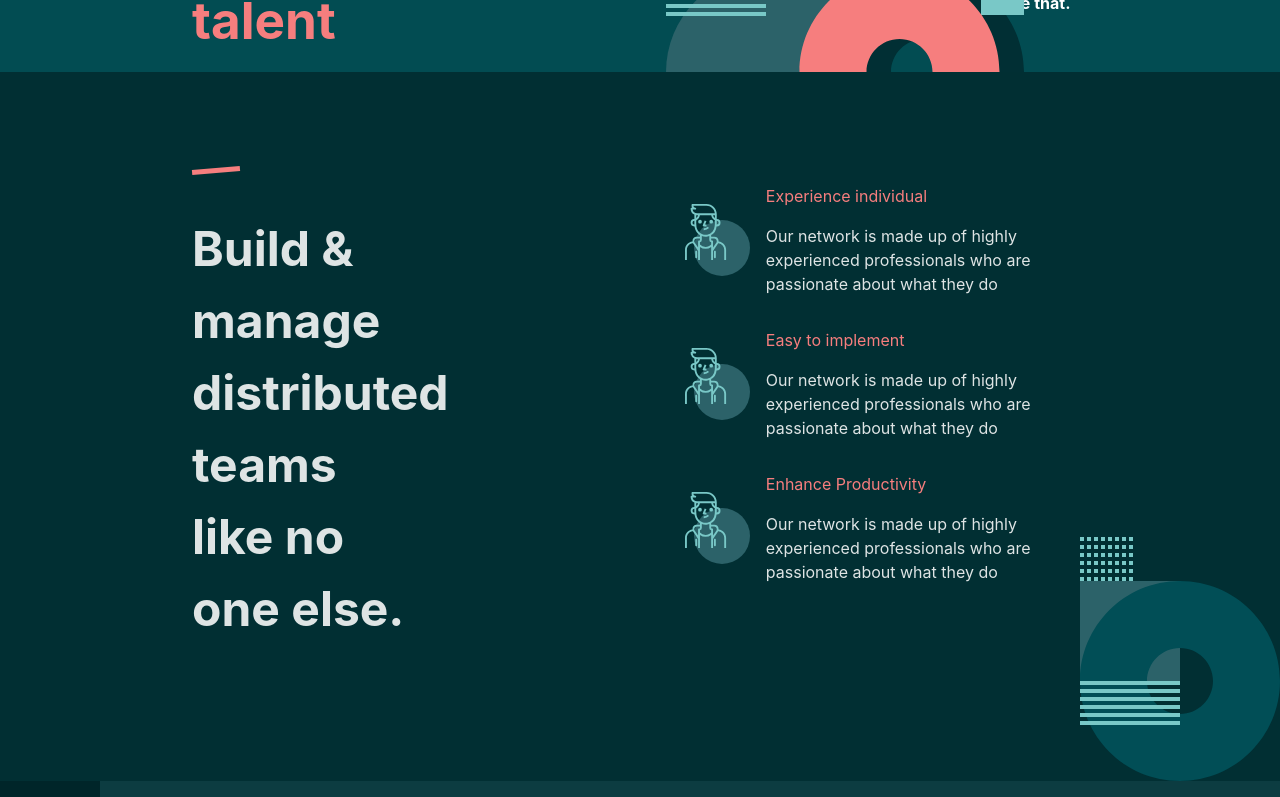
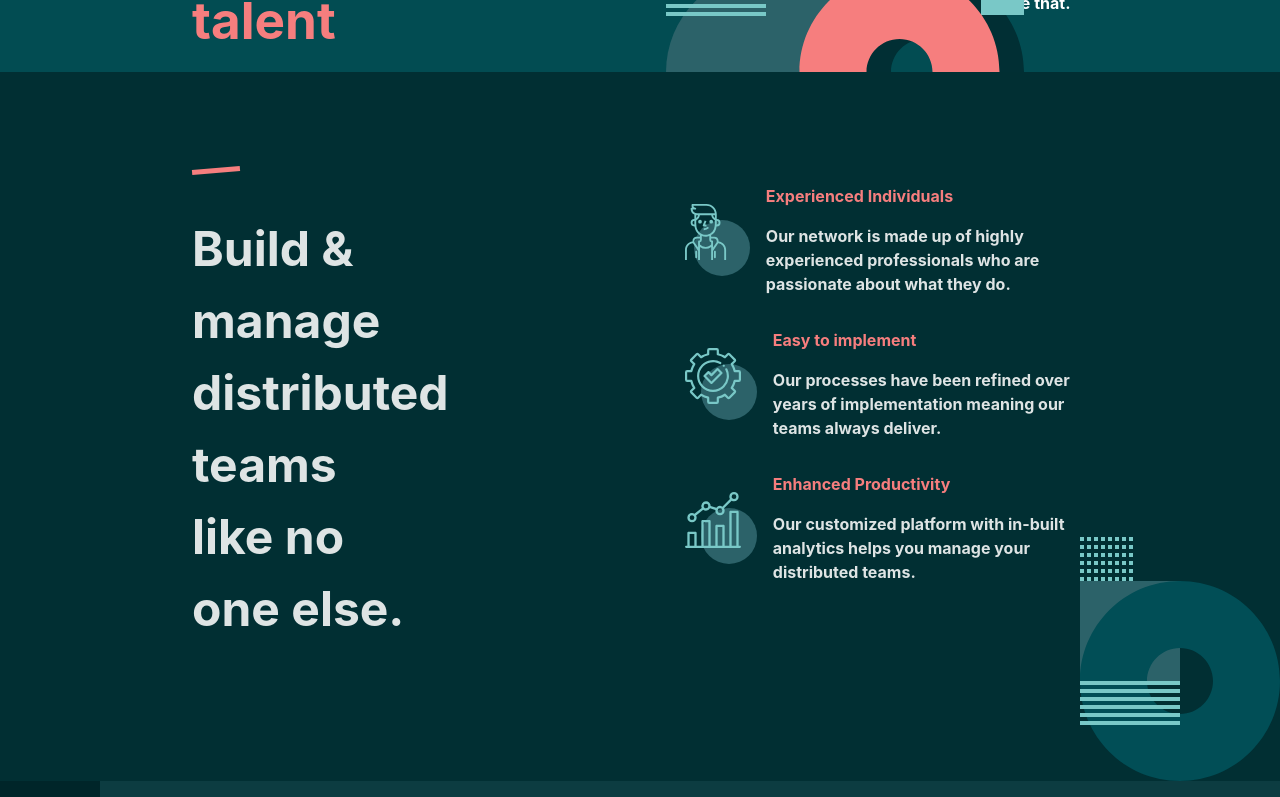
Before and after one commit to Irirwanirira/team-multi-page, a React (Vite) app: page / in a window 1280 px wide. Shown: the part 408-1205 px from the top of the page. Built offline with nearby package versions, Linux system fonts and the light colour scheme.

Commit message:
Quick fix on home page display

```diff
--- a/src/pages/Home.tsx
+++ b/src/pages/Home.tsx
@@ -74,38 +74,35 @@ const Home = () => {
                 className="icon_holder"
               />
               <div>
-                <p className="title">Experience individual</p>
+                <p className="title">Experienced Individuals</p>
                 <p className="content">
-                  Our network is made up of highly experienced professionals who
-                  are passionate about what they do
+                Our network is made up of highly experienced professionals who are passionate about what they do.
                 </p>
               </div>
             </div>
             <div className="small_card">
               <img
-                src="/assets/icon-person.svg"
+                src="/assets/icon-cog.svg"
                 alt=""
                 className="icon_holder"
               />
               <div>
                 <p className="title">Easy to implement</p>
                 <p className="content">
-                  Our network is made up of highly experienced professionals who
-                  are passionate about what they do
+                Our processes have been refined over years of implementation meaning our teams always deliver.
                 </p>
               </div>
             </div>
             <div className="small_card">
               <img
-                src="/assets/icon-person.svg"
+                src="/assets/icon-chart.svg"
                 alt=""
                 className="icon_holder"
               />
               <div>
-                <p className="title">Enhance Productivity</p>
+                <p className="title">Enhanced Productivity</p>
                 <p className="content">
-                  Our network is made up of highly experienced professionals who
-                  are passionate about what they do
+                  Our customized platform with in-built analytics helps you manage your distributed teams.
                 </p>
               </div>
             </div>
@@ -247,6 +244,9 @@ const HomeSection = styled.div`
           color: #f67e7e;
         }
         .content {
+        }
+        div{
+          font-weight: bolder;
         }
       }
     }
```
